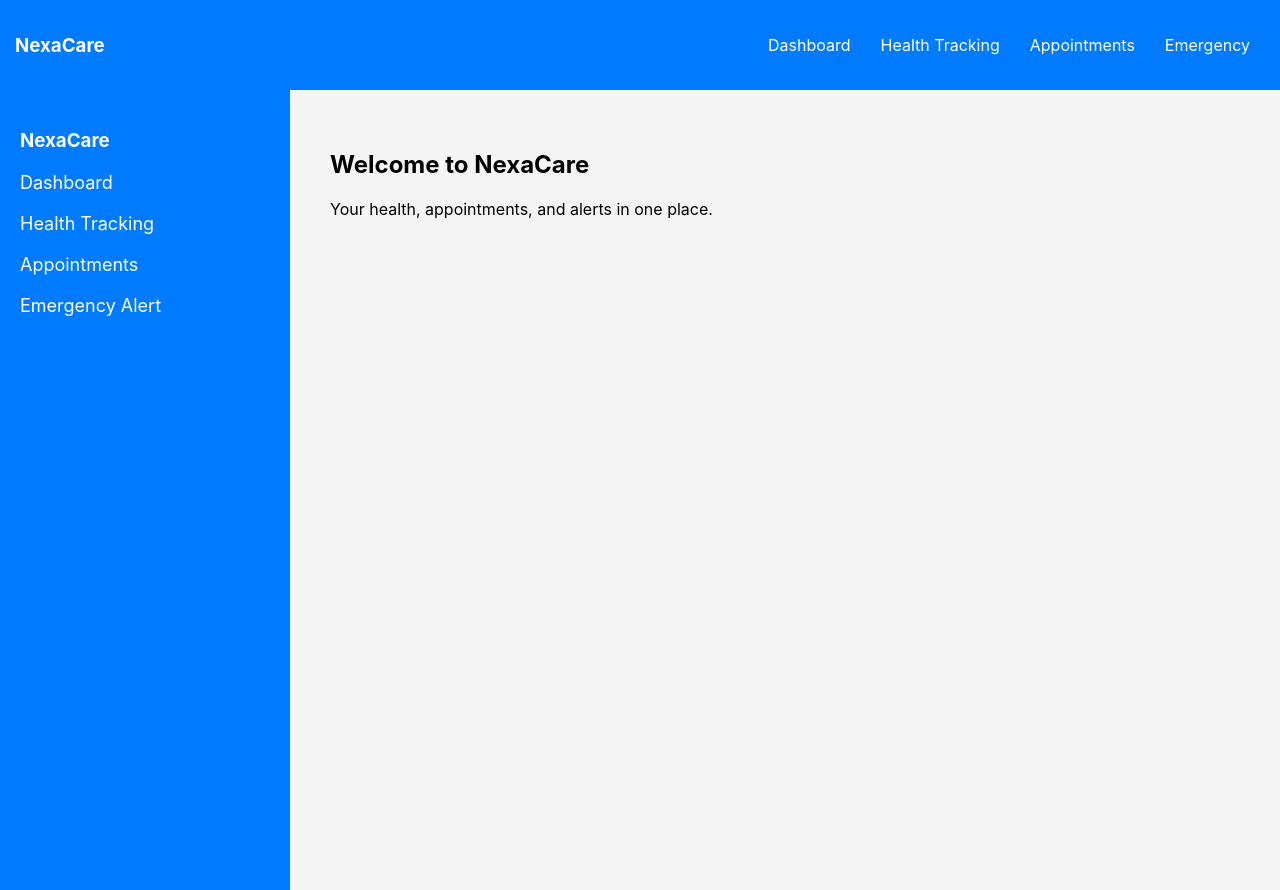
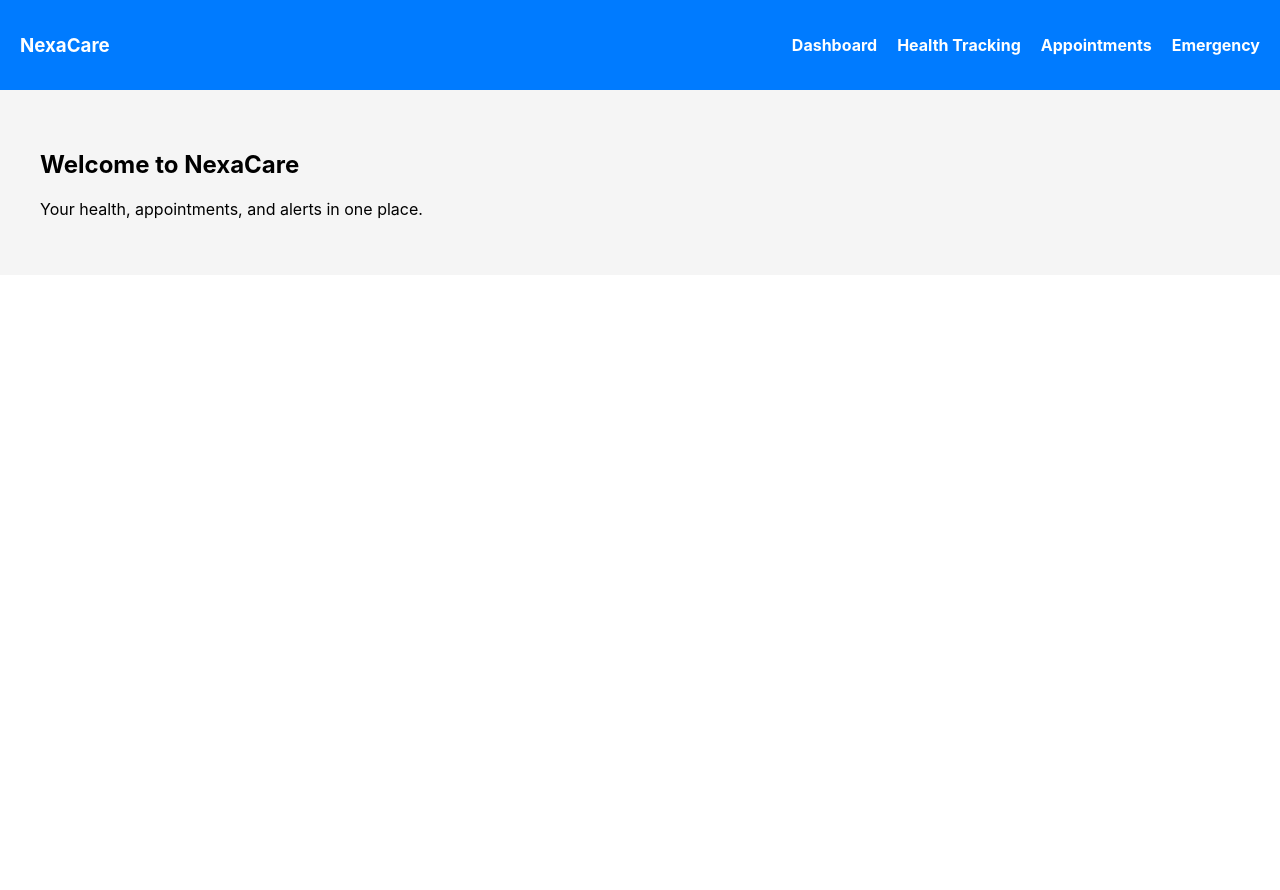
Before and after one commit to PragnaRajesh/nexacare, a React (Create React App) app in the folder frontend/: page /dashboard in a window 1280 px wide. After the commit the page ends 800 px from the top, so only its background shows below. Built offline with nearby package versions, Linux system fonts and the light colour scheme.

Commit message:
Made Login and Signup switch using clickable links

```diff
--- a/frontend/src/frontend_components/dashboard.js
+++ b/frontend/src/frontend_components/dashboard.js
@@ -1,26 +1,14 @@
 import React from "react";
-import { Link } from "react-router-dom";
 import Navbar from "./navbar";
 import "../styles/dashboard.css";
 
 const Dashboard = () => {
   return (
     <>
-      <Navbar />
-      <div className="dashboard-container">
-        <nav className="sidebar">
-          <h3>NexaCare</h3>
-          <ul>
-            <li><Link to="/dashboard">Dashboard</Link></li>
-            <li><Link to="/health-tracking">Health Tracking</Link></li>
-            <li><Link to="/appointments">Appointments</Link></li>
-            <li><Link to="/emergency">Emergency Alert</Link></li>
-          </ul>
-        </nav>
-        <div className="dashboard-content">
-          <h2>Welcome to NexaCare</h2>
-          <p>Your health, appointments, and alerts in one place.</p>
-        </div>
+      <Navbar /> {/* Only one navbar at the top */}
+      <div className="dashboard-content">
+        <h2>Welcome to NexaCare</h2>
+        <p>Your health, appointments, and alerts in one place.</p>
       </div>
     </>
   );
--- a/frontend/src/frontend_components/navbar.js
+++ b/frontend/src/frontend_components/navbar.js
@@ -5,8 +5,8 @@ import "../styles/navbar.css";
 const Navbar = () => {
   return (
     <nav className="navbar">
-      <h3>NexaCare</h3>
-      <ul>
+      <h3 className="logo">NexaCare</h3>
+      <ul className="nav-links">
         <li><Link to="/dashboard">Dashboard</Link></li>
         <li><Link to="/health-tracking">Health Tracking</Link></li>
         <li><Link to="/appointments">Appointments</Link></li>
--- a/frontend/src/styles/navbar.css
+++ b/frontend/src/styles/navbar.css
@@ -2,22 +2,27 @@
   display: flex;
   justify-content: space-between;
   align-items: center;
-    background: #007bff;
-    padding: 15px;
+  background-color: #007bff;
+  padding: 15px 20px;
   color: white;
 }
 
-  .navbar ul {
+.nav-links {
   list-style: none;
   display: flex;
+  gap: 20px;
 }
 
-  .navbar ul li {
-    margin: 0 15px;
+.nav-links li {
+  display: inline;
 }
 
-  .navbar ul li a {
+.nav-links a {
+  text-decoration: none;
   color: white;
-    text-decoration: none;
-    font-size: 16px;
+  font-weight: bold;
 }
+
+.nav-links a:hover {
+  text-decoration: underline;
+}
```
Lines whose indentation alone changed are shown as unchanged.
